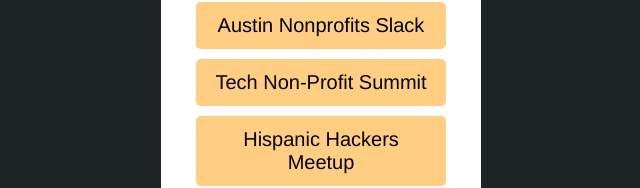
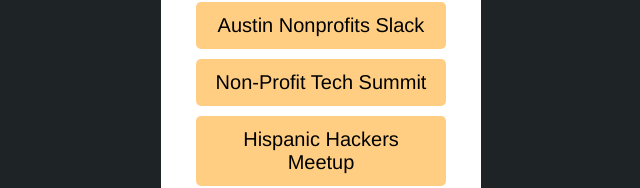
Before and after one commit to drebarrera/drebarrera.com, a Next.js app: page /austin-nonprofits in a window 1280 px wide. Shown: the part 375-563 px from the top of the page, without its empty margins (319-959 px from the left). Built offline with nearby package versions, Linux system fonts and the light colour scheme.

Commit message:
Word order

```diff
--- a/pages/austin-nonprofits.js
+++ b/pages/austin-nonprofits.js
@@ -10,7 +10,7 @@
         <Image className={`${styles.img}`} src={'/images/nonprofit-atx.png'} width={200} height={200} alt={"Nonprofit-ATX.png"}/>
         <h1>Austin Nonprofits</h1>
         <Link href={"https://join.slack.com/t/austin-nonprofit/shared_invite/zt-2144l85sn-jt1VMQA_RuKITE5khF1Bsw"}><div><p>Austin Nonprofits Slack</p></div></Link>
-        <Link href={"https://www.youtube.com/live/Ix6sBf1bZD4?feature=share"}><div><p>Tech Non-Profit Summit</p></div></Link>
+        <Link href={"https://www.youtube.com/live/Ix6sBf1bZD4?feature=share"}><div><p>Non-Profit Tech Summit</p></div></Link>
         <Link href={"https://www.meetup.com/austin-hispanic-hackers-meetup/"}><div><p>Hispanic Hackers Meetup</p></div></Link>
         <Link href={"http://www.hispanichackers.com"}><div><p>Hispanic Hackers Website</p></div></Link>
         <Link href={"mailto:hispanichackersboard@gmail.com"}><div><p>Hispanic Hackers Email</p></div></Link>
```
